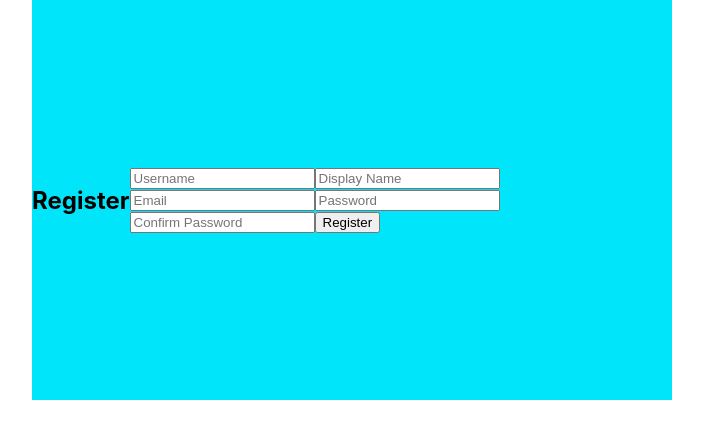
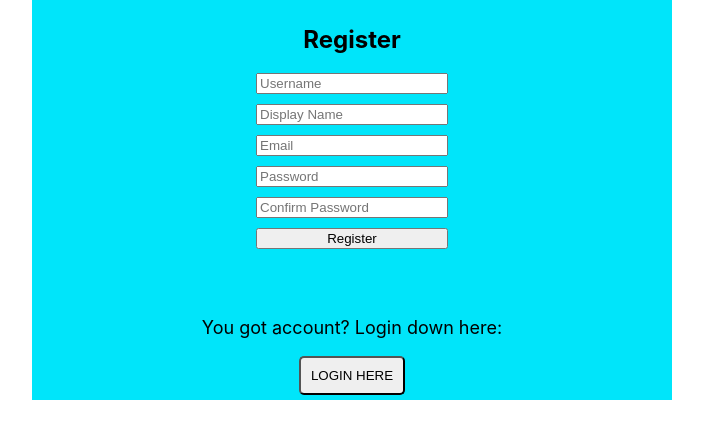
Before and after one commit to dcDavidCerny/MessageApp, a React (Vite) app: page /register in a window 1280 px wide. Shown: the top 438 px of the page, without its empty margins (288-991 px from the left). Built offline with nearby package versions, Linux system fonts and the light colour scheme.

Commit message:
login-register hrefs; chat without messages fixed; enabled ports

```diff
--- a/package.json
+++ b/package.json
@@ -4,7 +4,7 @@
   "version": "0.0.0",
   "type": "module",
   "scripts": {
-    "devOnlyVite": "vite",
+    "devOnlyVite": "vite --host",
     "build": "tsc -b && vite build",
     "lint": "eslint .",
     "preview": "vite preview",
--- a/src/Pages/Login.tsx
+++ b/src/Pages/Login.tsx
@@ -51,6 +51,10 @@ export const LoginComponent = () => {
         />
         <button type="submit">Login</button>
       </form>
+      <div className="hrefToRegisterDiv">
+        <p>Are you new here? Register down here:</p>
+        <button className="hrefToRegister">REGISTER HERE</button>
+      </div>
     </LoginWrapper>
   );
 };
@@ -61,6 +65,24 @@ const LoginWrapper = styled.div`
   margin: auto;
   background-color: #00e5fa;
   display: flex;
+  flex-direction: column;
   justify-content: center;
   align-items: center;
+
+  .hrefToRegisterDiv {
+    margin-top: 50px;
+    display: flex;
+    flex-direction: column;
+    align-items: center;
+
+    p {
+      font-size: 18px;
+    }
+
+    .hrefToRegister {
+      padding: 10px;
+      border-radius: 5px;
+      cursor: pointer;
+    }
+  }
 `;
--- a/src/Pages/Register.tsx
+++ b/src/Pages/Register.tsx
@@ -78,6 +78,11 @@ export const RegisterComponent = () => {
         />
         <button type="submit">Register</button>
       </form>
+
+      <div className="hrefToLoginDiv">
+        <p>You got account? Login down here:</p>
+        <button className="hrefToLogin">LOGIN HERE</button>
+      </div>
     </RegisterWrapper>
   );
 };
@@ -88,6 +93,31 @@ const RegisterWrapper = styled.div`
   margin: auto;
   background-color: #00e5fa;
   display: flex;
+  flex-direction: column;
   justify-content: center;
   align-items: center;
+
+  form {
+    display: flex;
+    flex-direction: column;
+    gap: 10px;
+    width: 30%;
+  }
+
+  .hrefToLoginDiv {
+    margin-top: 50px;
+    display: flex;
+    flex-direction: column;
+    align-items: center;
+
+    p {
+      font-size: 18px;
+    }
+
+    .hrefToLogin {
+      padding: 10px;
+      border-radius: 5px;
+      cursor: pointer;
+    }
+  }
 `;
```
